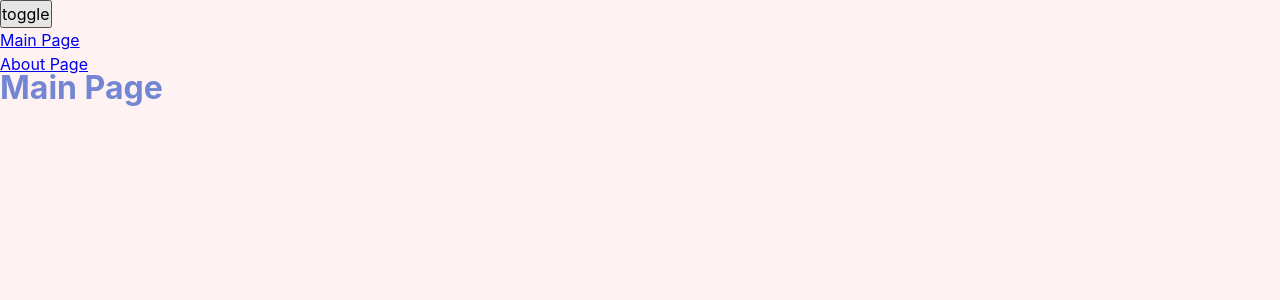
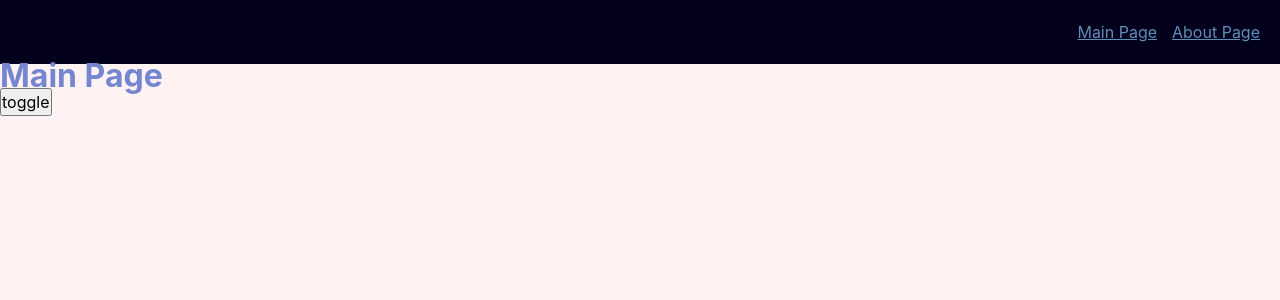
Before and after one commit to PeIIIaJIkuH/blog, a React app: page / in a window 1280 px wide. Shown: the top 300 px of the page. Built offline with nearby package versions, Linux system fonts and the light colour scheme.

Commit message:
12. Navbar, Live Templates, UI Kit component

```diff
--- a/src/app/App.tsx
+++ b/src/app/App.tsx
@@ -1,9 +1,8 @@
 import {AppRouter} from 'app/providers/router'
 import {useTheme} from 'app/providers/ThemeProvider'
 import {FC} from 'react'
-import {Link} from 'react-router-dom'
-import {AppRoutes, RoutePath} from 'shared/config/routeConfig/routeConfig'
 import {classNames} from 'shared/lib/classNames/classNames'
+import {Navbar} from 'widgets/Navbar'
 import './styles/index.scss'
 
 export const App: FC = () => {
@@ -11,14 +10,9 @@ export const App: FC = () => {
 
 	return (
 		<div className={classNames('app', {}, [theme])}>
+			<Navbar/>
+			<AppRouter/>
 			<button onClick={toggleTheme}>toggle</button>
-			<div>
-				<Link to={RoutePath[AppRoutes.MAIN]}>Main Page</Link>
-			</div>
-			<div>
-				<Link to={RoutePath[AppRoutes.ABOUT]}>About Page</Link>
-			</div>
-			<AppRouter/>
 		</div>
 	)
 }
--- a/src/app/styles/themes/dark.scss
+++ b/src/app/styles/themes/dark.scss
@@ -1,6 +1,9 @@
 .app.dark {
   --bg-color: #03001C;
+  --inverted-bg-color: #FFF2F2;
 
   --color-primary: #5B8FB9;
+  --inverted-color-primary: #7286D3;
   --color-secondary: #B6EADA;
+  --inverted-color-secondary: #E5E0FF;
 }
--- a/src/app/styles/themes/light.scss
+++ b/src/app/styles/themes/light.scss
@@ -1,6 +1,9 @@
 .app.light {
   --bg-color: #FFF2F2;
+  --inverted-bg-color: #03001C;
 
   --color-primary: #7286D3;
+  --inverted-color-primary: #5B8FB9;
   --color-secondary: #E5E0FF;
+  --inverted-color-secondary: #B6EADA;
 }
--- a/src/app/styles/variables/global.scss
+++ b/src/app/styles/variables/global.scss
@@ -8,4 +8,6 @@
   --font-size-l: 24px;
   --font-line-l: 32px;
   --font-l: var(--font-size-l) / var(--font-line-l) var(--font-family-main);
+
+  --navbar-height: 64px;
 }
--- a/src/shared/lib/classNames/classNames.ts
+++ b/src/shared/lib/classNames/classNames.ts
@@ -1,9 +1,9 @@
 type Mods = Record<string, boolean | string>
 
-export const classNames = (cls: string, mods: Mods, additional: string[]): string => {
+export const classNames = (cls: string, mods: Mods = {}, additional: string[] = []): string => {
 	return [
 		cls,
-		...additional,
+		...additional.filter(Boolean),
 		...Object.entries(mods)
 			.filter(([, value]) => Boolean(value))
 			.map(([className]) => className),
--- /dev/null
+++ b/src/shared/ui/AppLink/AppLink.module.scss
@@ -0,0 +1,11 @@
+.AppLink {
+  color: var(--color-primary);
+}
+
+.primary {
+  color: var(--color-primary);
+}
+
+.secondary {
+  color: var(--inverted-color-primary);
+}
--- /dev/null
+++ b/src/shared/ui/AppLink/AppLink.tsx
@@ -0,0 +1,24 @@
+import {FC} from 'react'
+import {Link, LinkProps} from 'react-router-dom'
+import {classNames} from 'shared/lib/classNames/classNames'
+import s from './AppLink.module.scss'
+
+export enum AppLinkTheme {
+	PRIMARY = 'primary',
+	SECONDARY = 'secondary',
+}
+
+interface AppLinkProps extends LinkProps {
+	className?: string
+	theme?: AppLinkTheme
+}
+
+export const AppLink: FC<AppLinkProps> = (props) => {
+	const {className, children, theme = AppLinkTheme.PRIMARY, ...rest} = props
+
+	return (
+		<Link className={classNames(s.AppLink, {}, [className, s[theme]])} {...rest}>
+			{children}
+		</Link>
+	)
+}
--- /dev/null
+++ b/src/widgets/Navbar/index.ts
@@ -0,0 +1 @@
+export {Navbar} from './ui/Navbar'
--- /dev/null
+++ b/src/widgets/Navbar/ui/Navbar.module.scss
@@ -0,0 +1,14 @@
+.Navbar {
+  width: 100%;
+  height: var(--navbar-height);
+  background: var(--inverted-bg-color);
+  display: flex;
+  align-items: center;
+  padding: 20px;
+}
+
+.links {
+  display: flex;
+  gap: 15px;
+  margin-left: auto;
+}
--- /dev/null
+++ b/src/widgets/Navbar/ui/Navbar.tsx
@@ -0,0 +1,20 @@
+import {FC} from 'react'
+import {AppRoutes, RoutePath} from 'shared/config/routeConfig/routeConfig'
+import {classNames} from 'shared/lib/classNames/classNames'
+import {AppLink, AppLinkTheme} from 'shared/ui/AppLink/AppLink'
+import s from './Navbar.module.scss'
+
+interface NavbarProps {
+	className?: string
+}
+
+export const Navbar: FC<NavbarProps> = ({className}) => {
+	return (
+		<div className={classNames(s.Navbar, {}, [className])}>
+			<div className={s.links}>
+				<AppLink to={RoutePath[AppRoutes.MAIN]} theme={AppLinkTheme.SECONDARY}>Main Page</AppLink>
+				<AppLink to={RoutePath[AppRoutes.ABOUT]} theme={AppLinkTheme.SECONDARY}>About Page</AppLink>
+			</div>
+		</div>
+	)
+}
```
